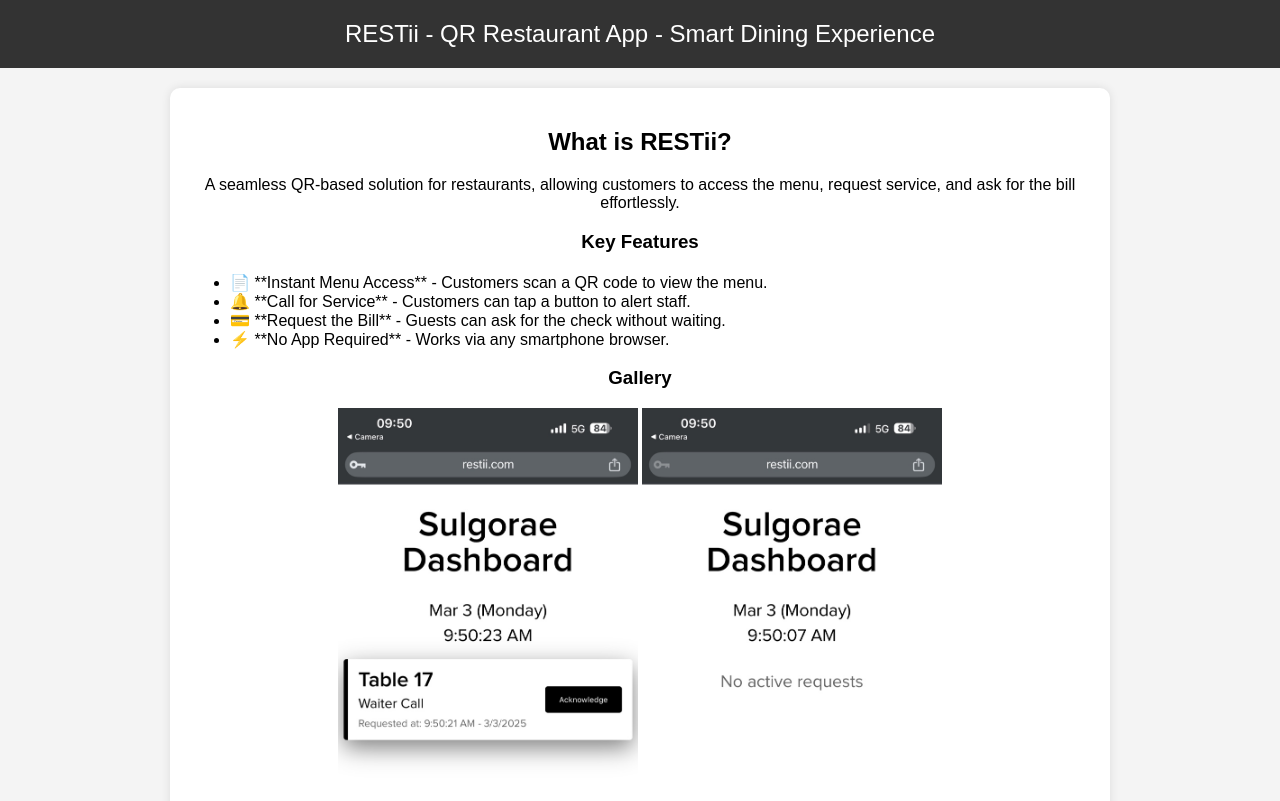
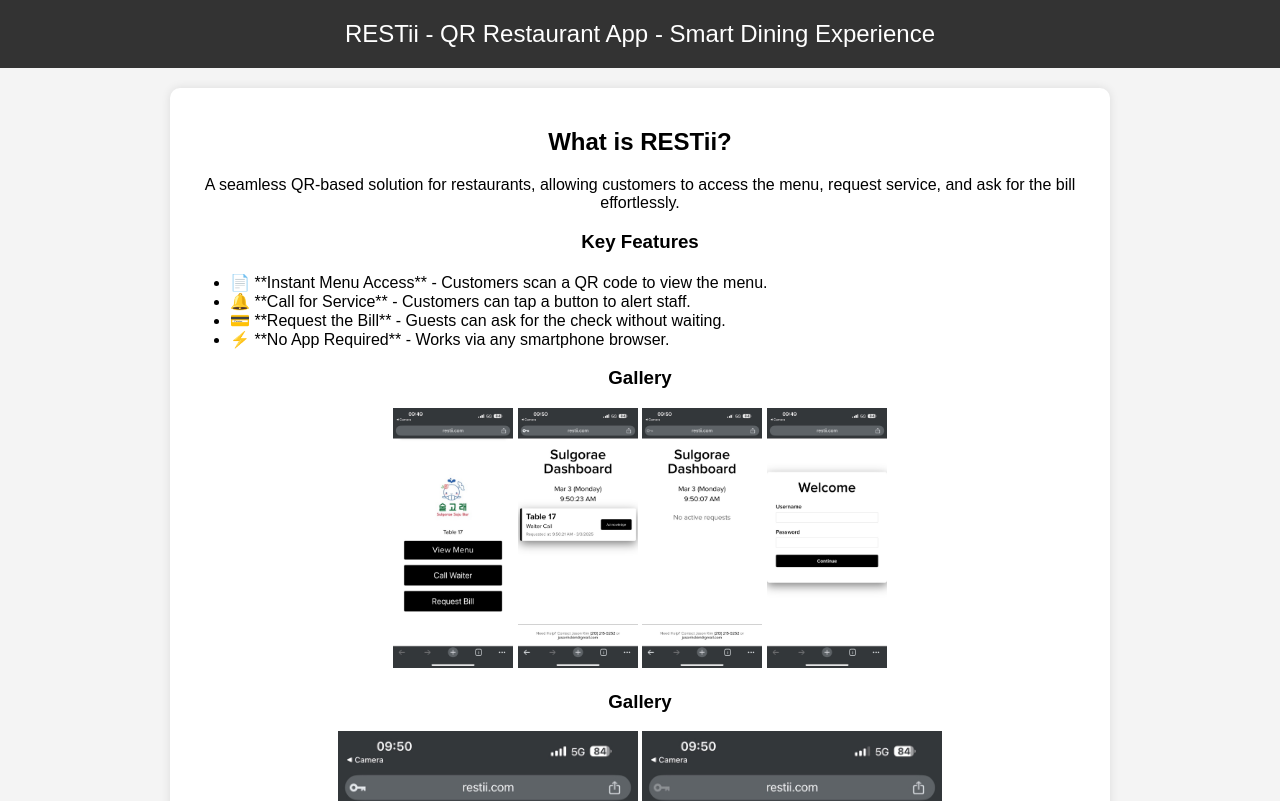
Before and after one commit to jasonhckim/restii-website, a plain HTML site: page index.html in a window 1280 px wide. Shown: the top 801 px of the page. Drawn offline with Linux system fonts and the light colour scheme.

Commit message:
Update index.html

```diff
--- a/index.html
+++ b/index.html
@@ -65,10 +65,11 @@
 
         <h3>Gallery</h3>
         <div class="gallery">
-            <img src="https://raw.githubusercontent.com/jasonhckim/restii-website/main/KakaoTalk_20250303_095044544.jpg" alt="Image 1" width="300">
-            <img src="https://raw.githubusercontent.com/jasonhckim/restii-website/main/KakaoTalk_20250303_095044544_01.jpg" alt="Image 2" width="300">
-            <img src="https://raw.githubusercontent.com/jasonhckim/restii-website/main/KakaoTalk_20250303_095044544_02.jpg" alt="Image 3" width="300">
-            <img src="https://raw.githubusercontent.com/jasonhckim/restii-website/main/KakaoTalk_20250303_095044544_03.jpg" alt="Image 4" width="300">
+            <img src="https://raw.githubusercontent.com/jasonhckim/restii-website/main/KakaoTalk_20250303_095044544_03.jpg" alt="Image 4" width="120">
+            <img src="https://raw.githubusercontent.com/jasonhckim/restii-website/main/KakaoTalk_20250303_095044544.jpg" alt="Image 1" width="120">
+            <img src="https://raw.githubusercontent.com/jasonhckim/restii-website/main/KakaoTalk_20250303_095044544_01.jpg" alt="Image 2" width="120">
+            <img src="https://raw.githubusercontent.com/jasonhckim/restii-website/main/KakaoTalk_20250303_095044544_02.jpg" alt="Image 3" width="120">
+
         </div>
 
         <h3>Gallery</h3>
```
